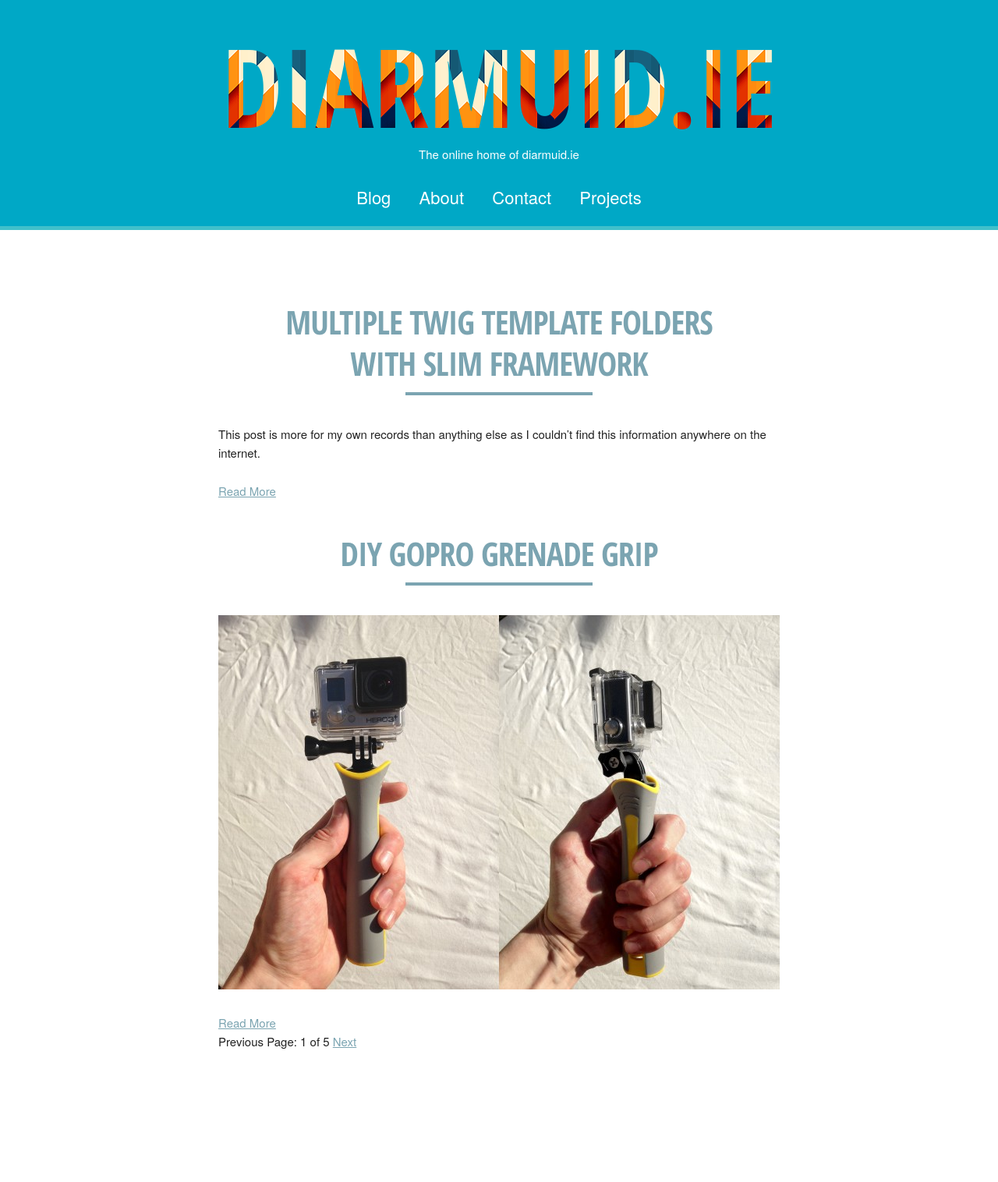
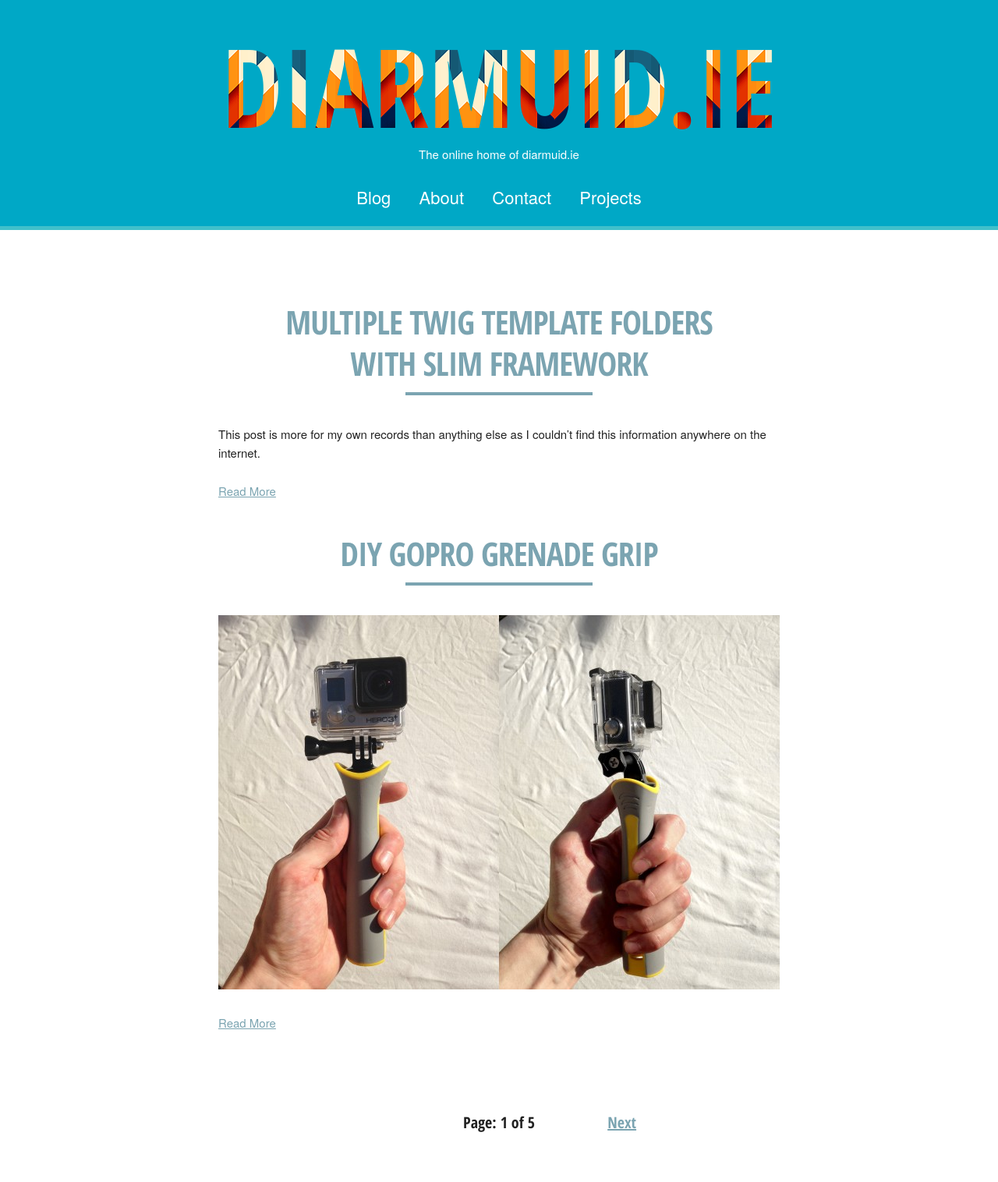
Before and after one commit to mrinc/diarmuidie.github.io, a Jekyll site: the page built from index.html, in a window 1280 px wide. Shown: the whole page at 78% size. Built offline with Jekyll 4.4.1, drawn with Linux system fonts in a browser that asks for light colours; nearby versions of some CDN libraries; Markdown is read by kramdown in place of the engine named in the settings; the list of posts is cut into pages by our own code; before the commit the page ends 1348 px from its top, so only the background shows below that.

Commit message:
Pagination

```diff
--- a/_includes/footer.html
+++ b/_includes/footer.html
@@ -1,7 +1,7 @@
     <div class="wrapper-footer">
         <div class="container">
             <footer class="footer">
-        {% include svg-icons.html %}
+
             </footer>
         </div>
     </div>
--- a/_sass/footer.scss
+++ b/_sass/footer.scss
@@ -0,0 +1,25 @@
+.pagination
+
+.wrapper-footer {
+    width: 100%;
+    margin: 20px 0  20px 0;
+}
+
+.pagination {
+    margin: 100px 0 60px 0;
+    font-family: $title-font-family;
+    text-align: center;
+    font-size: 2rem;
+    .columns {
+        min-height: 1px;
+    }
+    .next {
+        text-align: left;
+    }
+    .previous {
+        text-align: right;
+    }
+    .next, .previous {
+
+    }
+}
--- a/index.html
+++ b/index.html
@@ -18,16 +18,19 @@ layout: default
 </div>
 
 <!-- Pagination links -->
-<div class="pagination">
-  {% if paginator.previous_page %}
-  <a href="{{ paginator.previous_page_path }}" class="previous">Previous</a>
-  {% else %}
-  <span class="previous">Previous</span>
-  {% endif %}
-  <span class="page_number ">Page: {{ paginator.page }} of {{ paginator.total_pages }}</span>
-  {% if paginator.next_page %}
-  <a href="{{ paginator.next_page_path }}" class="next">Next</a>
-  {% else %}
-  <span class="next ">Next</span>
-  {% endif %}
+<div class="pagination row">
+    <div class="four columns previous">
+        {% if paginator.previous_page %}
+        <a href="{{ paginator.previous_page_path }}">Previous</a>
+        {% endif %}
+    </div>
+    <div class="four columns page_number">
+        <span>Page: {{ paginator.page }} of {{ paginator.total_pages }}</span>
+    </div>
+    <div class="four columns next">
+        {% if paginator.next_page %}
+        <a href="{{ paginator.next_page_path }}">Next</a>
+        {% endif %}
+
+    </div>
 </div>
```
Lines whose indentation alone changed are shown as unchanged.
